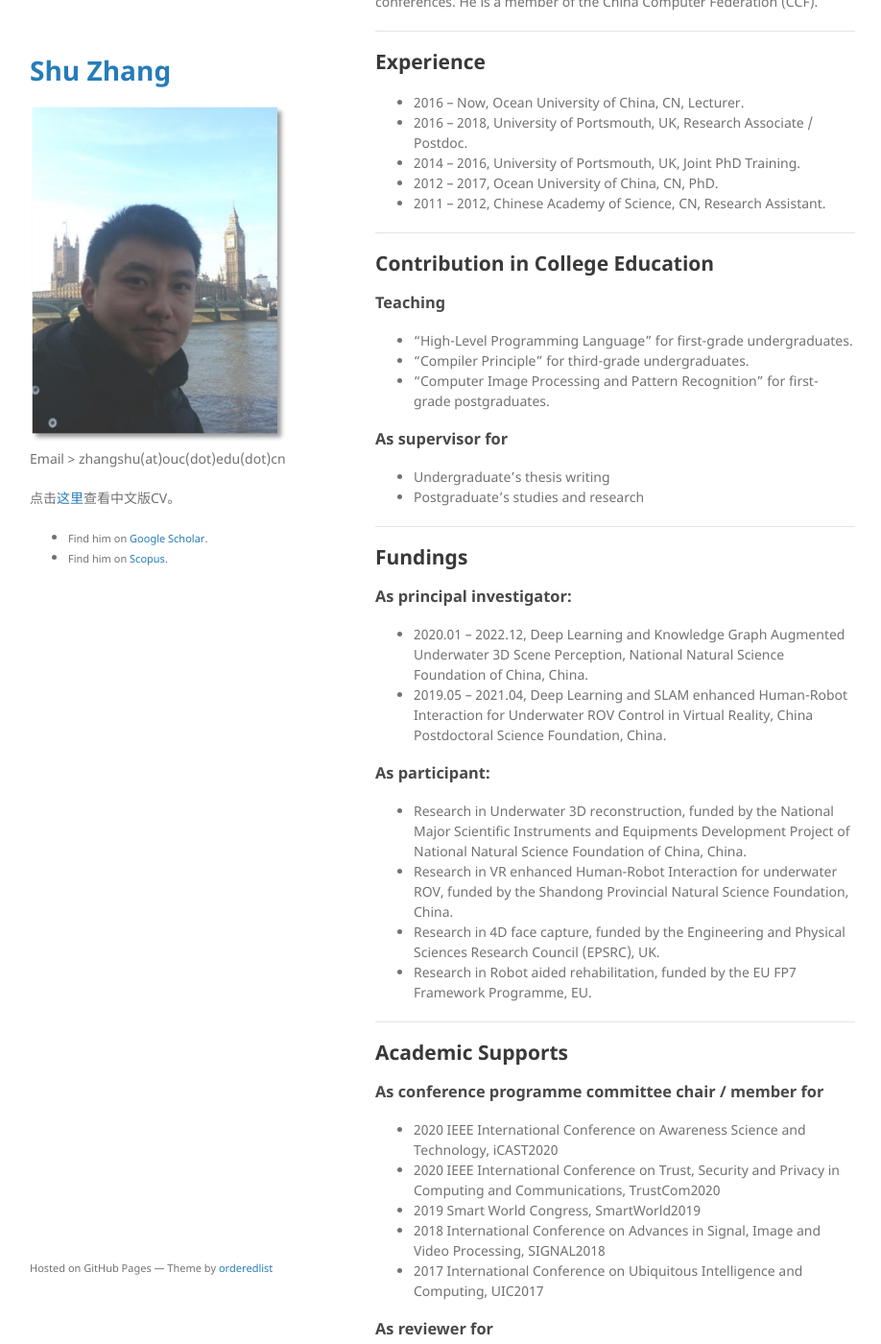
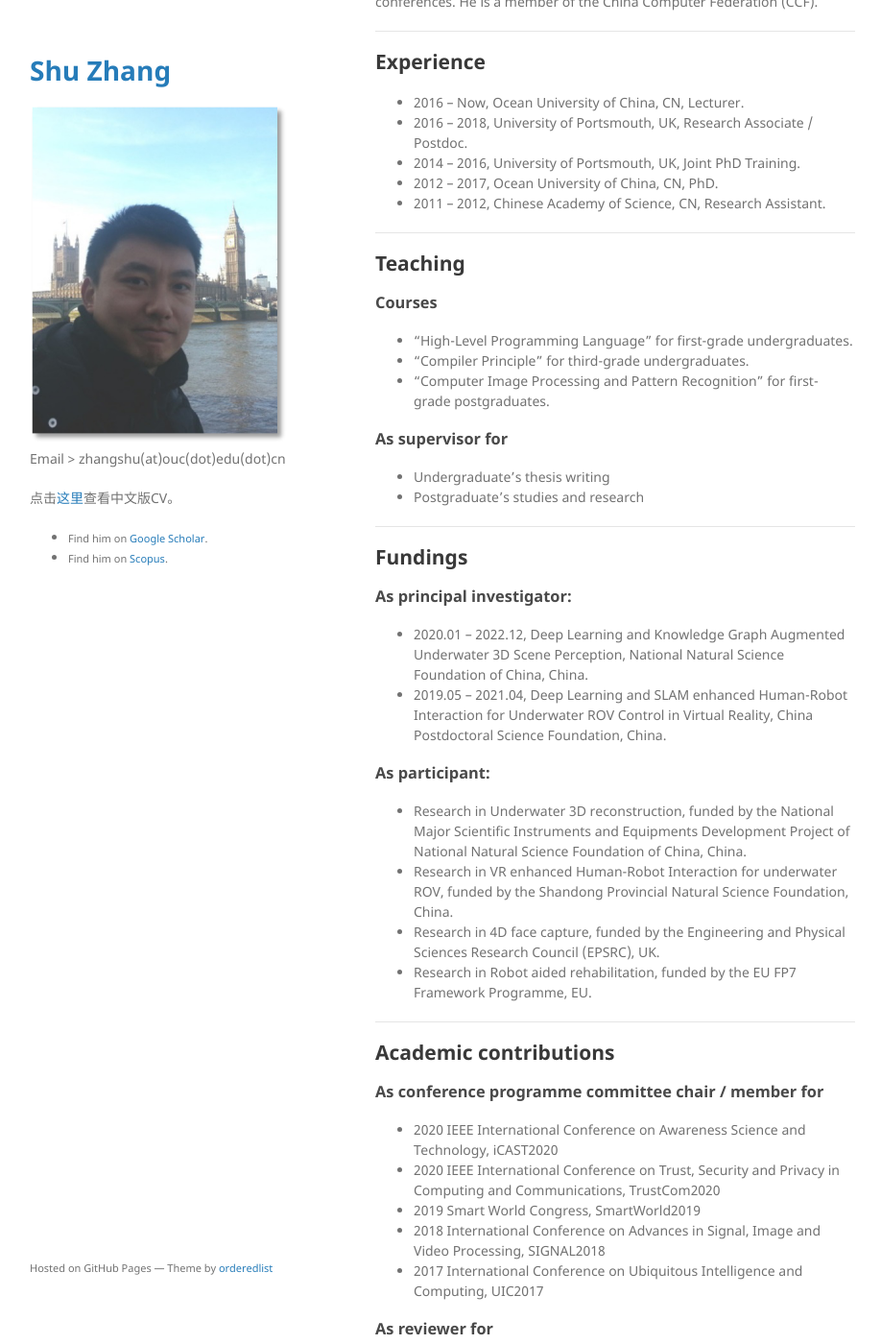
Before and after one commit to jackyspeed/aboutzhangshu, a Jekyll site: the page built from index.md, in a window 1280 px wide and 1400 px high, scrolled down 286 px. Shown: the whole window at 96% size, without its empty margins (179-1097 px from the left). Built offline with Jekyll 4.4.1, drawn with Linux system fonts in a browser that asks for light colours; our own code applies the rules of GitHub Pages for plain Markdown files.

Commit message:
Update index.md

```diff
--- a/index.md
+++ b/index.md
@@ -21,9 +21,9 @@ Shu Zhang received his PhD degree in Computer Application Technologies from Ocea
 
 ---
 
-## Contribution in College Education
+## Teaching
 
-### Teaching
+### Courses
 
 - "High-Level Programming Language" for first-grade undergraduates.
 - "Compiler Principle" for third-grade undergraduates.
@@ -52,7 +52,7 @@ Shu Zhang received his PhD degree in Computer Application Technologies from Ocea
 
 ---
 
-## Academic Supports
+## Academic contributions
 
 ### As conference programme committee chair / member for
 
```
